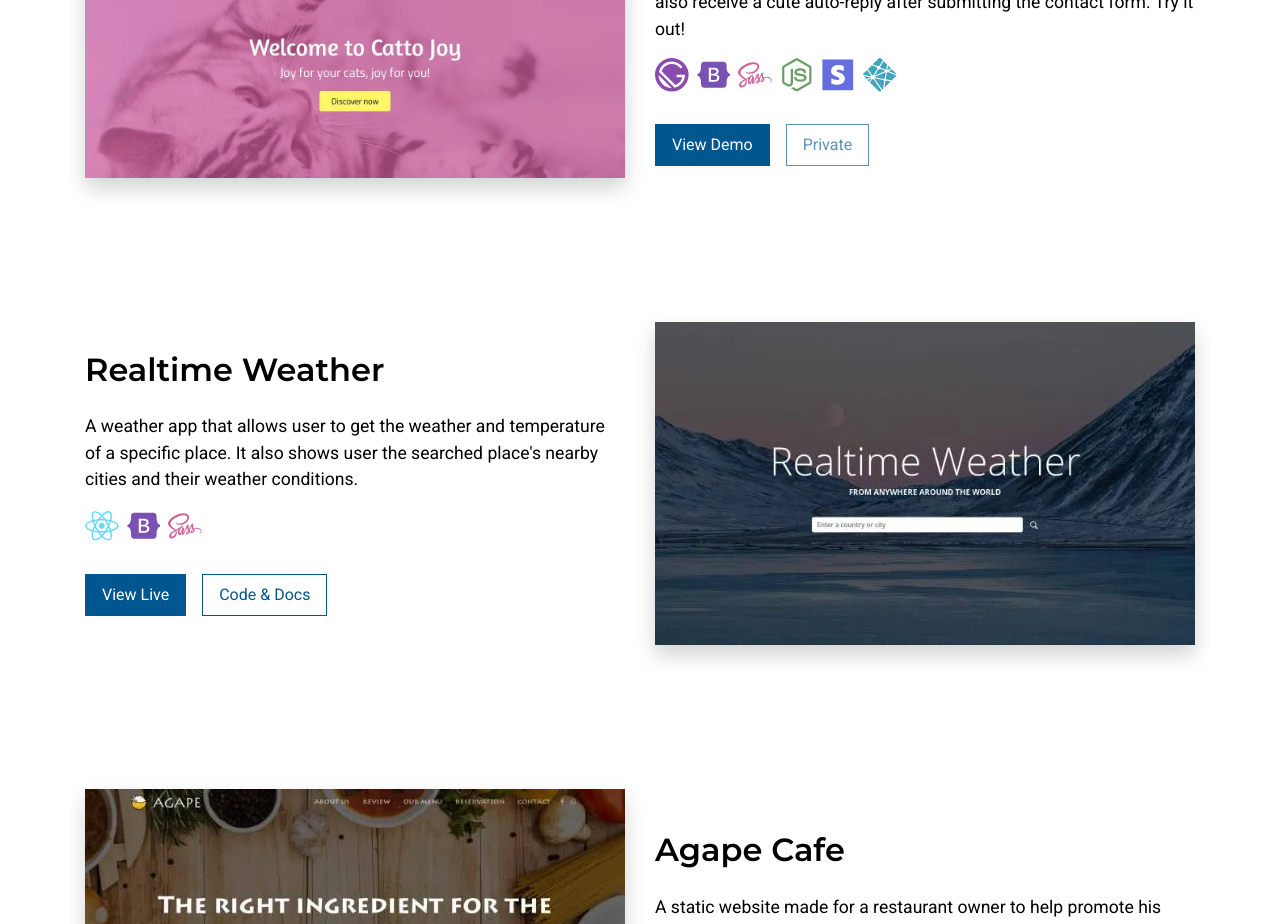
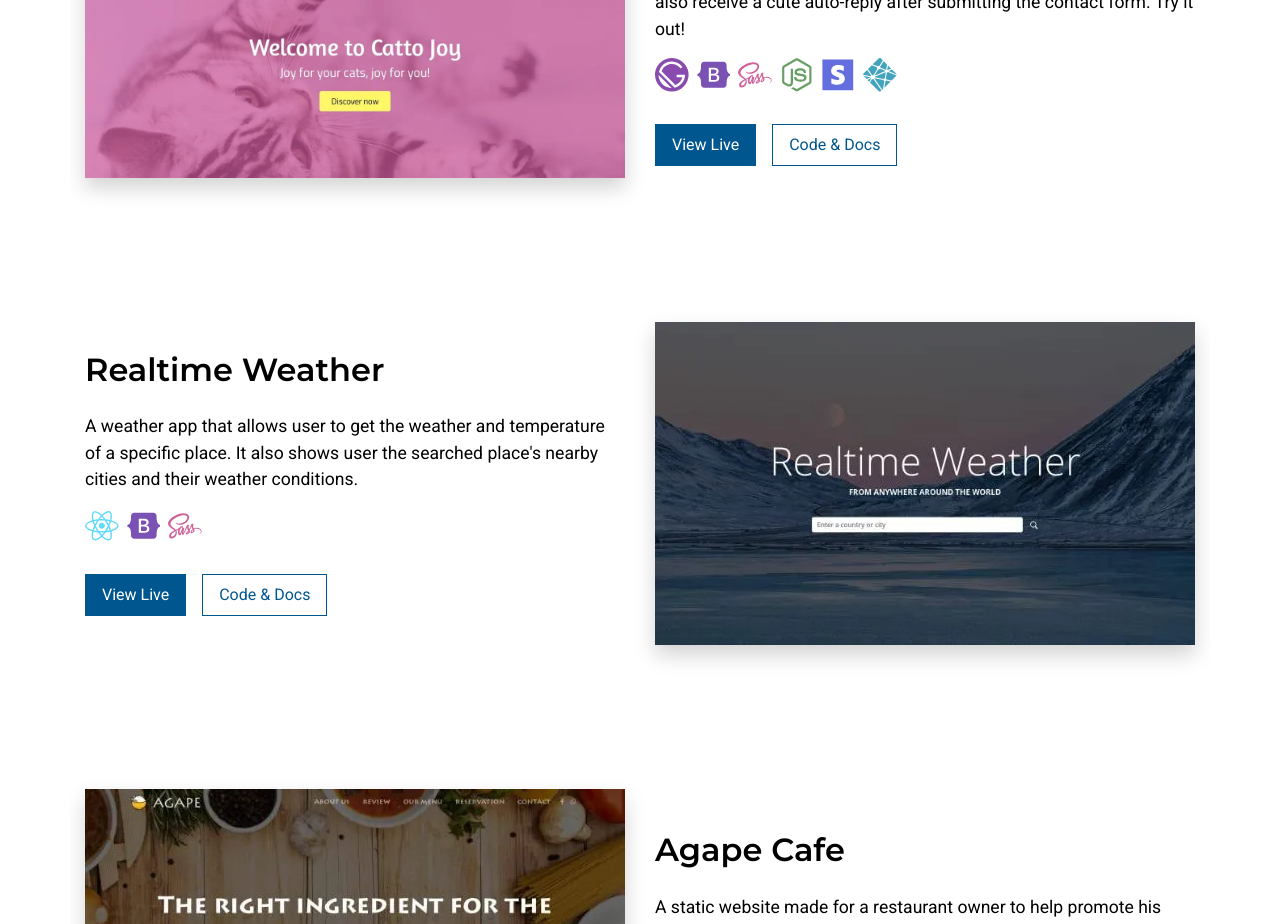
Before and after one commit to yewyewXD/portfolio-v2, a React (Create React App) app: page / in a window 1280 px wide. Shown: the part 1180-2104 px from the top of the page. Built offline with nearby package versions, Linux system fonts and the light colour scheme.

Commit message:
make codes public

```diff
--- a/src/components/section/Project.jsx
+++ b/src/components/section/Project.jsx
@@ -10,8 +10,8 @@ import {
   FaHtml5,
   FaNodeJs,
 } from "react-icons/fa";
-import {SiGatsby,SiNetlify,SiJavascript} from 'react-icons/si'
-import {GrStripe} from 'react-icons/gr'
+import { SiGatsby, SiNetlify, SiJavascript } from "react-icons/si";
+import { GrStripe } from "react-icons/gr";
 
 export default function Project() {
   return (
@@ -36,16 +36,18 @@ export default function Project() {
             <div className="col-lg-6 all-center-column align-items-lg-start mt-lg-0 mt-4">
               <h2 className="mb-sm-4 mb-3 project-title">Catto Joy</h2>
               <p className="mb-3">
-                This is an e-commerce website with a focus around cats. Credit card details for testing purpose is attached
-                to the checkout form. User will also receive a cute auto-reply after submitting the contact form. Try it out!
+                This is an e-commerce website with a focus around cats. Credit
+                card details for testing purpose is attached to the checkout
+                form. User will also receive a cute auto-reply after submitting
+                the contact form. Try it out!
               </p>
               <div className="skill-used all-center">
                 <SiGatsby className="skill-icon mr-2 gatsby" />
                 <FaBootstrap className="skill-icon mr-2 bootstrap" />
                 <FaSass className="skill-icon mr-2 sass" />
                 <FaNodeJs className="skill-icon mr-2 node" />
-                <GrStripe className='skill-icon mr-2 stripe' />
-                <SiNetlify className='skill-icon mr-2 netlify' />
+                <GrStripe className="skill-icon mr-2 stripe" />
+                <SiNetlify className="skill-icon mr-2 netlify" />
               </div>
               <div className="buttons mt-4 all-center">
                 <a
@@ -54,14 +56,17 @@ export default function Project() {
                   target="_blank"
                   rel="noopener noreferrer"
                 >
-                  View Demo
+                  View Live
                 </a>
-                <button
+
+                <a
                   className="btn btn-outline-secondary btn-md mt-2"
-                  disabled={true}
+                  href="https://github.com/yewyewXD/cattojoy"
+                  target="_blank"
+                  rel="noopener noreferrer"
                 >
-                  Private
-                </button>
+                  Code &amp; Docs
+                </a>
               </div>
             </div>
           </div>
```
